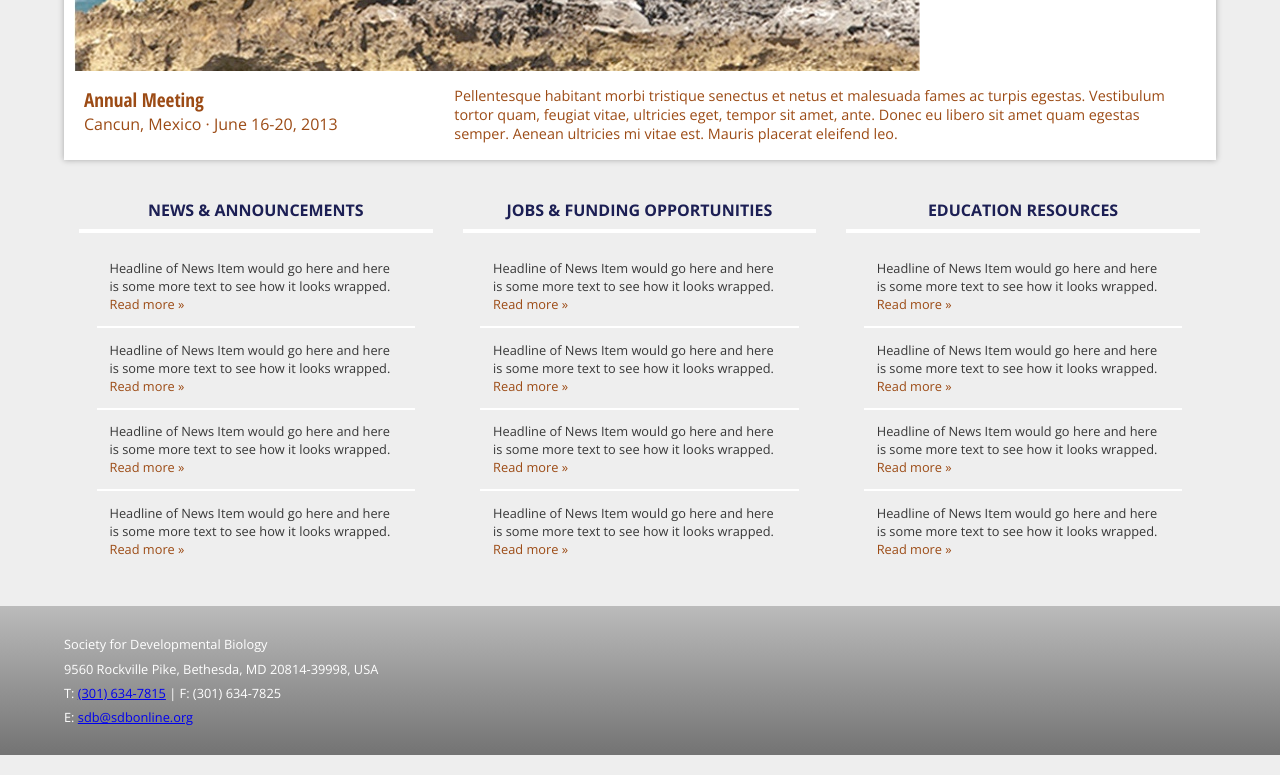
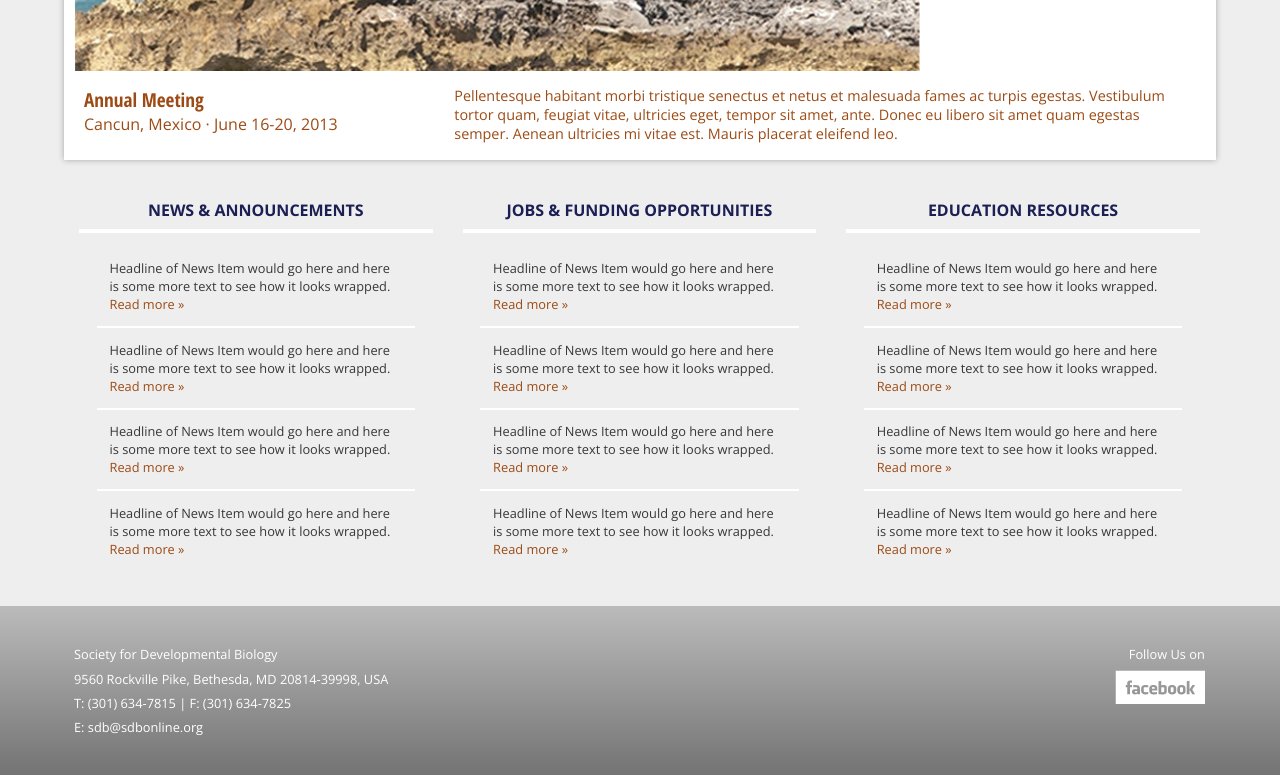
Before and after one commit to jshawl/sdb, a plain HTML site: page index.html in a window 1280 px wide. Shown: the part 529-1304 px from the top of the page. Drawn offline with nearby package versions, Linux system fonts and the light colour scheme.

Commit message:
added facebook logo

```diff
--- a/css/main.css
+++ b/css/main.css
@@ -346,3 +346,17 @@ footer span{
     display: block;
     padding:.25em 0;
 }
+
+footer a {
+    color:#fff;
+    text-decoration: none;
+}
+
+footer .grid-1-3{
+    text-align:right;
+}
+@media all and (max-width:50em){
+    footer .grid-1-3{
+        text-align:left;
+    }
+}
--- a/index.html
+++ b/index.html
@@ -126,11 +126,19 @@
 
         <footer>
             <div class='wrapper clearfix'>
+                <div class='grid-2-3'>
+                    <div class='module'>
+                        <span>Society for Developmental Biology</span>
+                        <span>9560 Rockville Pike, Bethesda, MD 20814-39998, USA</span>
+                        <span>T: <a href='tel:3016347815'>(301) 634-7815</a> | F: (301) 634-7825</span>
+                        <span>E: <a href='mailto:sdb@sdbonline.org'>sdb@sdbonline.org</a></span>
+                    </div>
+                </div>
                 <div class='grid-1-3'>
-                    <span>Society for Developmental Biology</span>
-                    <span>9560 Rockville Pike, Bethesda, MD 20814-39998, USA</span>
-                    <span>T: <a href='tel:3016347815'>(301) 634-7815</a> | F: (301) 634-7825</span>
-                    <span>E: <a href='mailto:sdb@sdbonline.org'>sdb@sdbonline.org</a></span>
+                    <div class='module'>
+                        <span>Follow Us on</span>
+                        <span><a href='#' class='facebook'><img src="img/facebook.png"></a></span>
+                    </div>
                 </div>
             </div>
         </footer>
```
Also changed, not shown: img/facebook.png (added).
